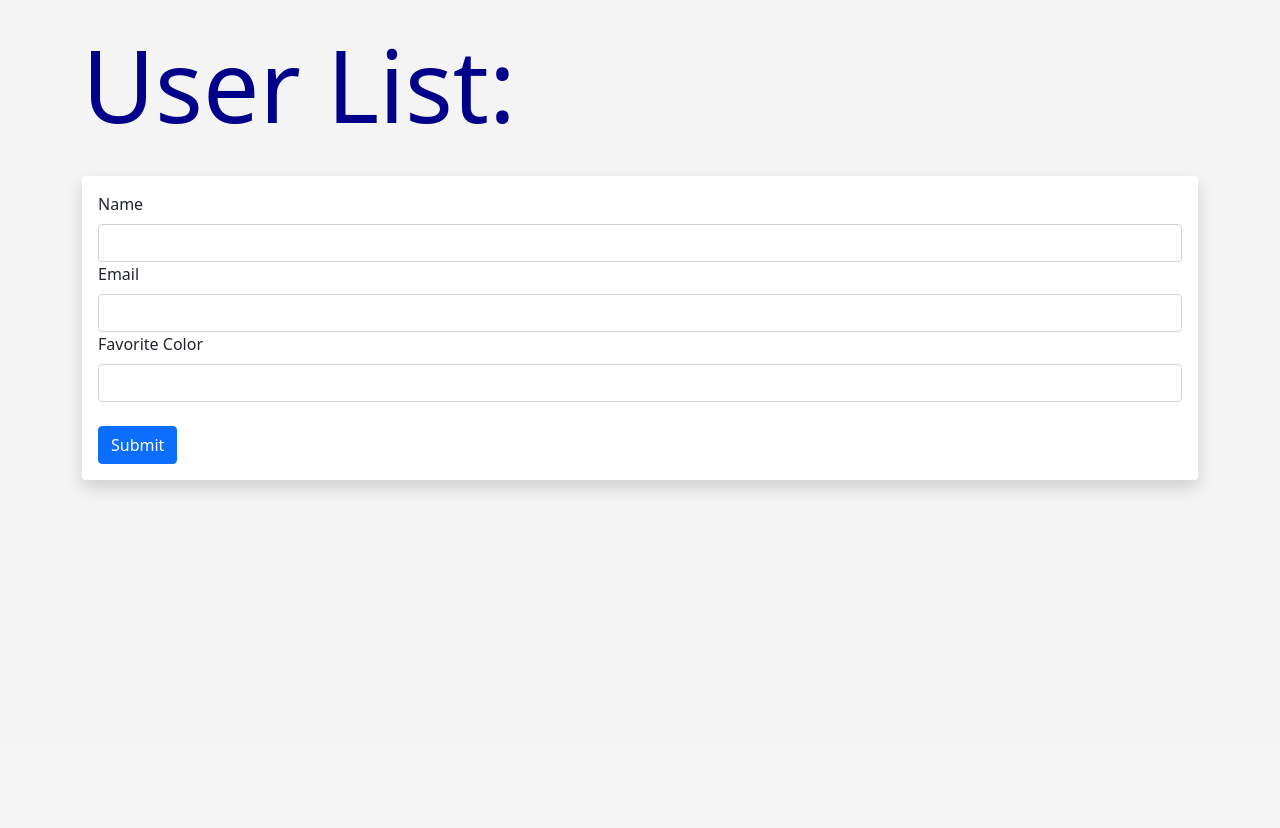
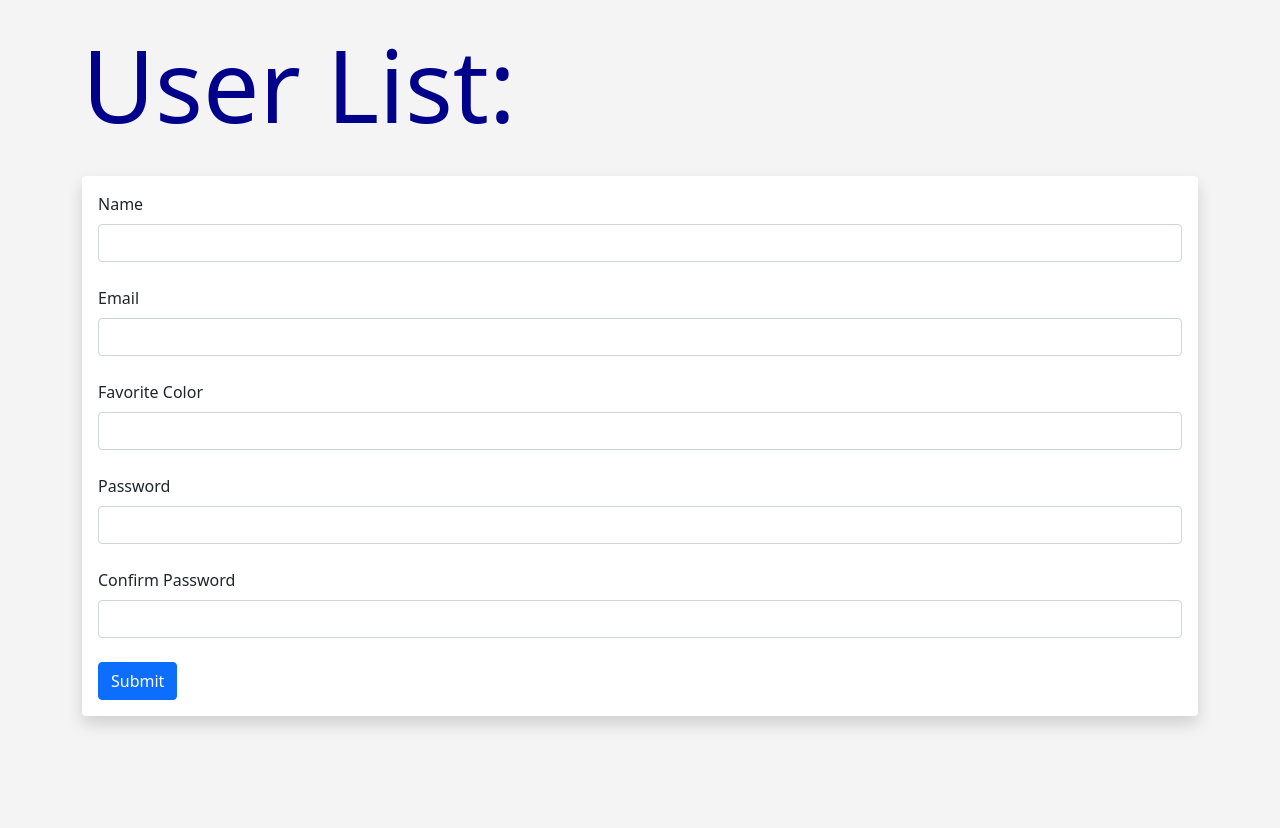
Before and after one commit to chrisscholl16/ChrisSite, a Flask app: page /user/add in a window 1280 px wide. Shown: the part 56-884 px from the top of the page. Before the commit the page ends 548 px from the top, so only its background shows below. Run offline with Flask 3, Linux system fonts and the light colour scheme.

Commit message:
Hashed Password

```diff
--- a/app.py
+++ b/app.py
@@ -1,10 +1,11 @@
 from flask import Flask, render_template, flash, request
 from flask_wtf import FlaskForm
-from wtforms import StringField, SubmitField
-from wtforms.validators import DataRequired
+from wtforms import StringField, SubmitField, PasswordField, BooleanField, ValidationError
+from wtforms.validators import DataRequired, EqualTo, Length
+from datetime import datetime
 from flask_sqlalchemy import SQLAlchemy
 from flask_migrate import Migrate
-from datetime import datetime
+from werkzeug.security import generate_password_hash, check_password_hash
 
 # creating a flask instance (website)
 
@@ -32,6 +33,19 @@ class Users(db.Model):
     email = db.Column(db.String(150), nullable=False, unique=True)
     favorite_color = db.Column(db.String(120))
     date_added = db.Column(db.DateTime, default=datetime.utcnow)
+    # Password stuff
+    password_hash = db.Column(db.String(128))
+
+    @property
+    def password(self):
+        raise AttributeError('Password is not a readable attribute!')
+
+    @password.setter
+    def password(self,password):
+        self.password_hash = generate_password_hash(password)
+
+    def verify_password(self, password):
+        return check_password_hash(self.password_hash, password)
 
     # create a string
     def __repr__(self):
@@ -41,11 +55,29 @@ class Users(db.Model):
 with app.app_context():
     db.create_all()
 
+@app.route('/delete/<int:id>')
+def delete(id):
+    user_to_delete = Users.query.get_or_404(id)
+    name = None
+    form = UserForm()
+
+    try:
+        db.session.delete(user_to_delete)
+        db.session.commit()
+        flash("User Deleted Successfully!!")
+        our_users = Users.query.order_by(Users.date_added)
+        return render_template("add_user.html", form=form, name=name, our_users=our_users)
+    except:
+        flash("Whoops! There was an error deleting. Please try again!")
+        return render_template("add_user.html", form=form, name=name, our_users=our_users)
+
 # creating user form class
 class UserForm(FlaskForm):
     name = StringField("Name", validators=[DataRequired()])
     email = StringField("Email", validators=[DataRequired()])
     favorite_color = StringField("Favorite Color")
+    password_hash = PasswordField('Password', validators=[DataRequired(), EqualTo('password_hash2', message='Passwords Must Match')])
+    password_hash2 = PasswordField('Confirm Password', validators=[DataRequired()])
     submit = SubmitField("Submit")
 
 # update db
@@ -65,7 +97,7 @@ def update(id):
             flash("User NOT Updated Successfully :(")
             return render_template("update.html", form=form, name_to_update=name_to_update)
     else:
-        return render_template("update.html", form=form, name_to_update=name_to_update)
+        return render_template("update.html", form=form, name_to_update=name_to_update, id=id)
 
 # creating form class
 class NamerForm(FlaskForm):
@@ -79,13 +111,16 @@ def add_user():
     if form.validate_on_submit():
         user = Users.query.filter_by(email=form.email.data).first()
         if user is None:
-            user = Users(name=form.name.data, email=form.email.data, favorite_color=form.favorite_color.data)
+            # hashing password just next line
+            hashed_pw = generate_password_hash(form.password_hash.data, "pbkdf2")
+            user = Users(name=form.name.data, email=form.email.data, favorite_color=form.favorite_color.data, password_hash=hashed_pw)
             db.session.add(user)
             db.session.commit()
         name = form.name.data
         form.name.data = ''
         form.email.data = ''
         form.favorite_color.data = ''
+        form.password_hash = ''
         flash("User Added Successfully")
     our_users = Users.query.order_by(Users.date_added)
     return render_template("add_user.html", form=form, name=name, our_users=our_users)
--- a/templates/add_user.html
+++ b/templates/add_user.html
@@ -16,7 +16,8 @@
     <table class="table table-hover table-bordered table-striped table-primary">
         {% for our_user in our_users %}
             <tr>
-            <td>{{ our_user.id }}. <a href="{{ url_for('update', id=our_user.id) }}">{{ our_user.name }}</a> - {{ our_user.email }} - {{ our_user.favorite_color }}</td>
+            <td>{{ our_user.id }}. <a href="{{ url_for('update', id=our_user.id) }}">{{ our_user.name }}</a> - {{ our_user.email }} - {{ our_user.favorite_color }}
+                - <a href="{{ url_for('delete', id=our_user.id) }}">Delete</a></td>
             </tr>
         {% endfor %}
         </table>
@@ -34,12 +35,14 @@
         {{ form.name(
             class="form-control"
         ) }}
+        <br>
         {{ form.email.label(
             class="form-label"
         ) }}
         {{ form.email(
             class="form-control"
         ) }}
+        <br>
         {{ form.favorite_color.label(
             class="form-label"
         ) }}
@@ -47,16 +50,32 @@
             class="form-control"
         ) }}
         <br>
+        {{ form.password_hash.label(
+            class="form-label"
+        ) }}
+        {{ form.password_hash(
+            class="form-control"
+        ) }}
+        <br>
+        {{ form.password_hash2.label(
+            class="form-label"
+        ) }}
+        {{ form.password_hash2(
+            class="form-control"
+        ) }}
+        <br>
         {{ form.submit(
             class="btn btn-primary"
         ) }}
+
     </form>
     </div>
 <br><br>
 <table class="table table-hover table-bordered table-striped table-primary">
 {% for our_user in our_users %}
     <tr>
-    <td>{{ our_user.id }}. <a href="{{ url_for('update', id=our_user.id) }}">{{ our_user.name }}</a> - {{ our_user.email }} - {{ our_user.favorite_color }}</td>
+    <td>{{ our_user.id }}. <a href="{{ url_for('update', id=our_user.id) }}">{{ our_user.name }}</a> - {{ our_user.email }} - {{ our_user.favorite_color }} - PW: {{ our_user.password_hash }}
+        - <a href="{{ url_for('delete', id=our_user.id) }}">Delete</a></td>
     </tr>
 {% endfor %}
 </table>
--- a/templates/update.html
+++ b/templates/update.html
@@ -50,6 +50,8 @@
         {{ form.submit(
             class="btn btn-primary"
         ) }}
+
+        <a href="{{ url_for('delete', id=id) }}" class="btn btn-danger">Delete</a>
     </form>
     </div>
 <br><br>
```
Also changed, not shown: migrations/versions/267ecbef0663_added_password.py (added, +32 -0 lines).
